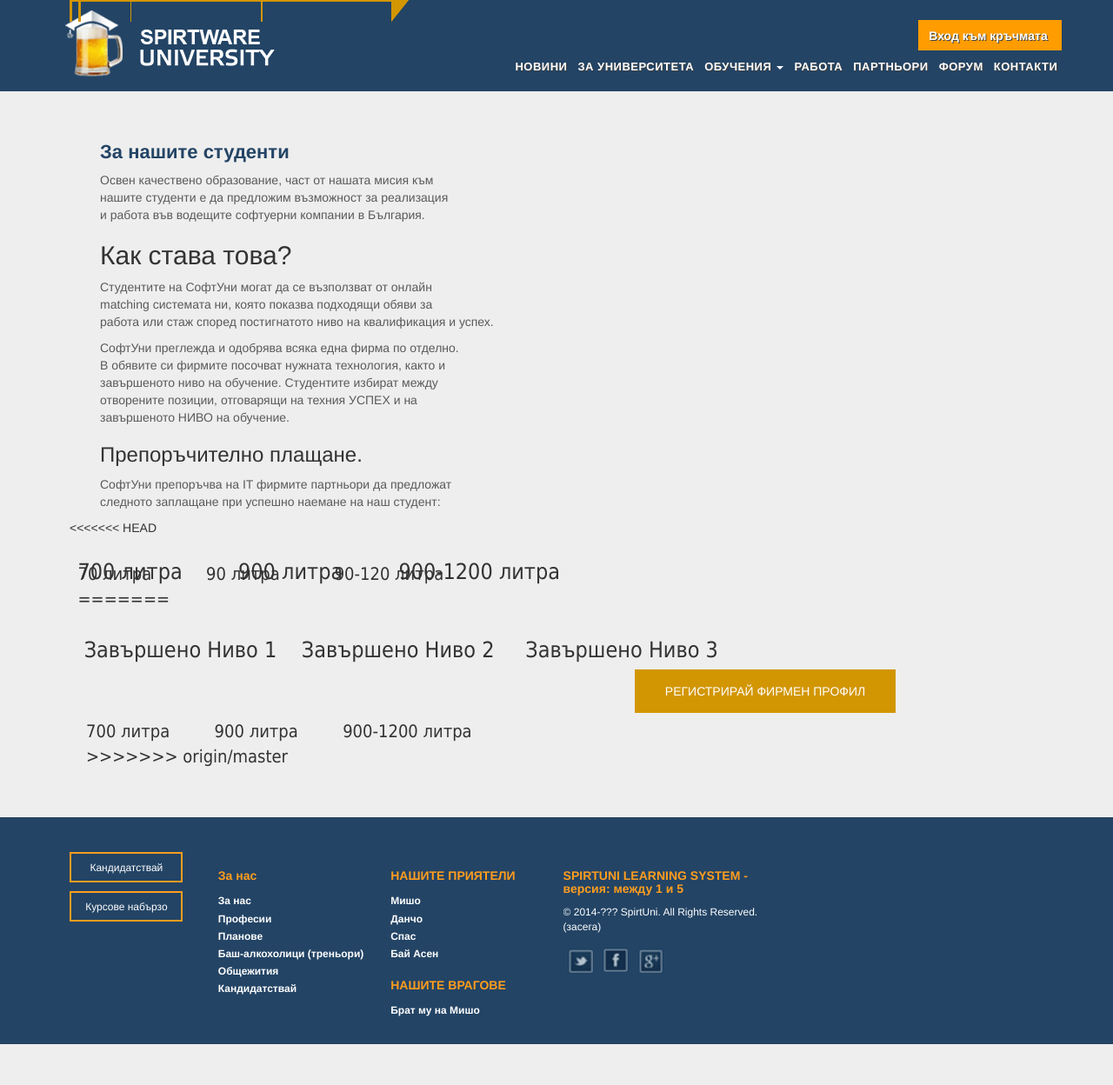
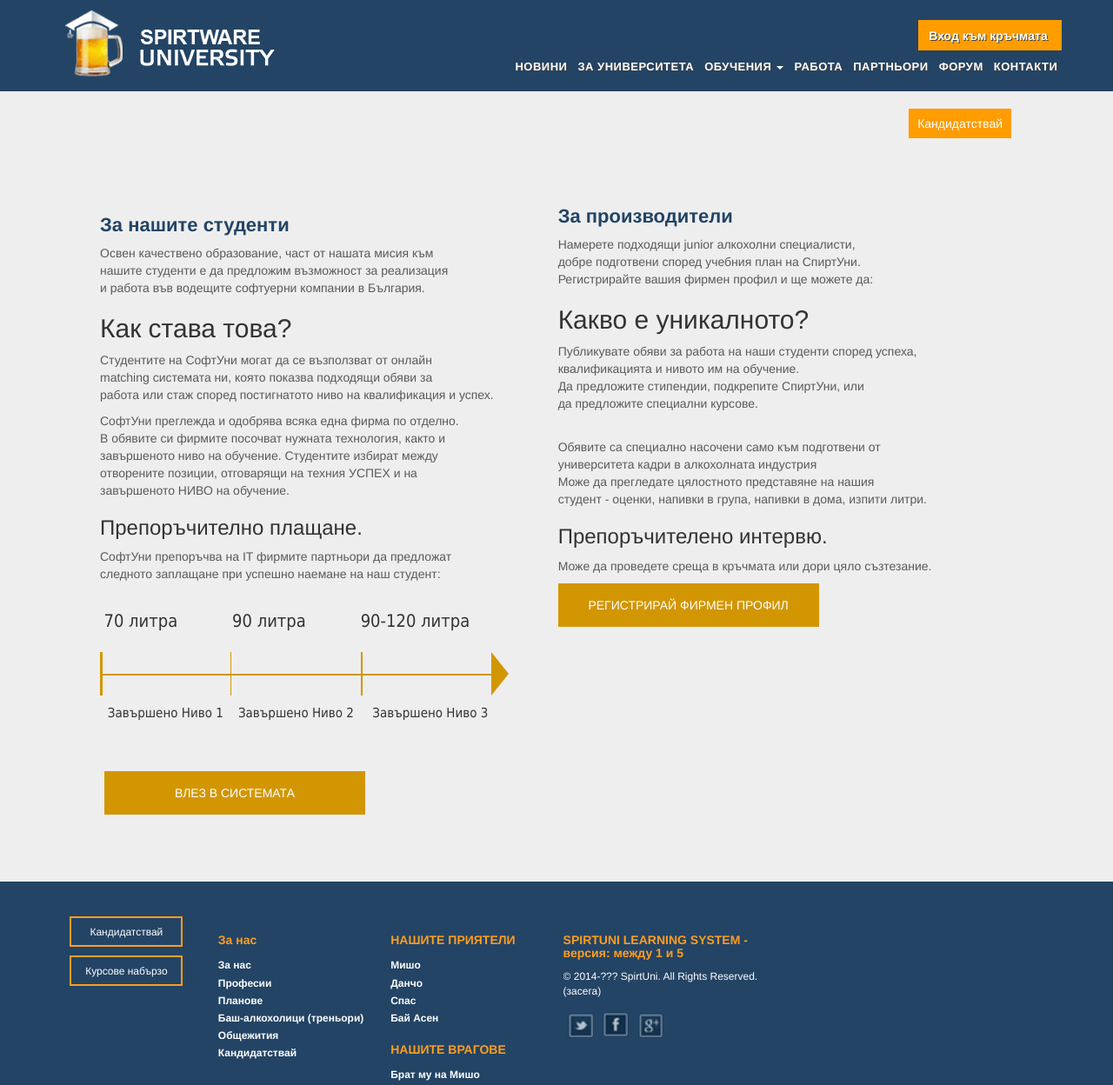
Before and after one commit to shizhi1/WebTWProject, a plain HTML site: page SpirtUni/jobs.html in a window 1280 px wide. Shown: the top 1248 px of the page at 87% size. Drawn offline with nearby package versions, Linux system fonts and the light colour scheme.

Commit message:
fixed issues
accidently merged two commits an hour ago instead of just comiting which
resulted in a big big mess that should be fine now

```diff
--- a/SpirtUni/bootstrap/css/jobs.css
+++ b/SpirtUni/bootstrap/css/jobs.css
@@ -65,14 +65,9 @@ div.lecturesTable table td {
     padding: 15px 0 15px 13px;
 }
 .MOTArrow{
-<<<<<<< HEAD
     position: relative;
     top: -30px;
     left:35px;
-=======
-    position: absolute;
-    top: 700px;
->>>>>>> origin/master
 }
 .vline{
     background-color: #d29603;
@@ -115,36 +110,16 @@ div.lecturesTable table td {
     border-left: 20px solid #d29603;
 }
 #predown{
-<<<<<<< HEAD
     position: relative;
     top: -15px;
     left: 30px;
-=======
-    position: absolute;
-    top: 720px;
-    font-size: 15px;
-}
-#predown2{
-    position: absolute;
-    top: 720px;
->>>>>>> origin/master
     font-size: 15px;
 }
 
 #preup{
-<<<<<<< HEAD
     position: relative;
     top: 0px;
     left: 30px;
-=======
-    position: absolute;
-    top: 630px;
-    font-size: 20px;
-}
-#preup2{
-    position: absolute;
-    top: 630px;
->>>>>>> origin/master
     font-size: 20px;
 }
 .pre{
@@ -165,7 +140,6 @@ div.lecturesTable table td {
    display: inline-block;
 }
 #buttonleft {
-<<<<<<< HEAD
     position: relative;
     top: 0px;
     left: 40px;
@@ -178,15 +152,4 @@ div.lecturesTable table td {
 }
 h1{
     font-size: 100;
-=======
-    position: absolute;
-    top: 770px;
-    left: 200px;
 }
-
-#buttonright{
-    position: absolute;
-    top: 770px;
-    left: 730px;
->>>>>>> origin/master
-}
--- a/SpirtUni/header-course.html
+++ b/SpirtUni/header-course.html
@@ -58,7 +58,7 @@
                                 <li><a href="whiskey-course.html">Whiskey 3D</a></li>
                                 <li><a href="#">Семинари</a></li>
                             </ul>
-                        <li><a href="#">РАБОТА</a></li>
+                        <li><a href="jobs.html">РАБОТА</a></li>
                         <li><a href="#">ПАРТНЬОРИ</a></li>
                         <li><a href="#">ФОРУМ</a></li>
                         <li><a href="#">КОНТАКТИ</a></li>
--- a/SpirtUni/header.html
+++ b/SpirtUni/header.html
@@ -58,7 +58,7 @@
                                 <li><a href="whiskey-course.html">Whiskey 3D</a></li>
                                 <li><a href="#">Семинари</a></li>
                             </ul>
-                        <li><a href="#">РАБОТА</a></li>
+                        <li><a href="jobs.html">РАБОТА</a></li>
                         <li><a href="#">ПАРТНЬОРИ</a></li>
                         <li><a href="#">ФОРУМ</a></li>
                         <li><a href="#">КОНТАКТИ</a></li>
--- a/SpirtUni/jobs.html
+++ b/SpirtUni/jobs.html
@@ -13,7 +13,7 @@
     <script src="//code.jquery.com/jquery-1.10.2.js"></script>
     <script>
         $(function () {
-            $("#head").load("header.html");
+            $("#head").load("header-course.html");
             $("#foot").load("footer.html");
         });
     </script>
@@ -69,15 +69,11 @@
                     следното заплащане при успешно наемане на наш студент: <br/>
                 </p>
             </div>
-<<<<<<< HEAD
-
             <h2>
                     <pre id="preup" class="pre">70 литра           90 литра           90-120 литра
-=======
-                <h2>
-                    <pre id="preup" class="pre">700 литра         900 литра         900-1200 литра
->>>>>>> origin/master
+
                     </pre>
+
             </h2>
             <div class="MOTArrow">
 
@@ -100,63 +96,38 @@
         </div>
         <div class="box">
             <div class="courseDescription">
-                        <h1>За нашите студенти</h1>
+                <h1>За производители</h1>
                 <p>
-                            Освен качествено образование, част от нашата мисия към <br/>
-                            нашите студенти е да предложим възможност за реализация <br/>
-                            и работа във водещите софтуерни компании в България.
+                    Намерете подходящи junior алкохолни специалисти, <br/>
+                    добре подготвени според учебния план на СпиртУни. <br/>
+                    Регистрирайте вашия фирмен профил и ще можете да:
                 </p>
-<<<<<<< HEAD
+
                 <h2>Какво е уникалното?</h2>
                 <p>Публикувате обяви за работа на наши студенти според успеха, <br/>
-                            квалификацията и новото им на обучение.<br/>
+                    квалификацията и нивото им на обучение.<br/>
                     Да предложите стипендии, подкрепите СпиртУни, или <br/>
-                            да предложите специални курсове <br/>
-=======
+                    да предложите специални курсове. <br/> <br/>
 
-                        <h2>Как става това?</h2>
-                        <p>Студентите на СофтУни могат да се възползват от онлайн <br/>
-                            matching системата ни, която показва подходящи обяви за <br/>
-                            работа или стаж според постигнатото ниво  на квалификация и успех.
->>>>>>> origin/master
                 </p>
+
                 <p>
-                            СофтУни преглежда и одобрява всяка една фирма по отделно. <br/>
-                            В обявите си фирмите посочват нужната технология, както и <br/>
-                            завършеното ниво на обучение. Студентите избират между <br/>
-                            отворените позиции, отговарящи на техния УСПЕХ и на <br/>
-                            завършеното НИВО на обучение.
+                    Обявите са специално насочени само към подготвени от <br/>
+                    университета кадри в алкохолната индустрия <br/>
+                    Може да прегледате цялостното представяне на нашия <br/>
+                    студент - оценки, напивки в група, напивки в дома, изпити литри.
                 </p>
 
                 <h3>
-                            Препоръчително плащане.
+                    Препоръчителено интервю.
                 </h3>
                 <p>
-                            СофтУни препоръчва на IT фирмите партньори да предложат <br/>
-                            следното заплащане при успешно наемане на наш студент: <br/>
+                    Може да проведете среща в кръчмата или дори цяло съзтезание. <br/>
                 </p>
             </div>
-                    <h2>
-                    <pre id="preup2" class="pre"    >700 литра         900 литра         900-1200 литра
-                    </pre>
-                    </h2>
+            <input type="button" value="РЕГИСТРИРАЙ ФИРМЕН ПРОФИЛ" id="buttonright" class="buttons"/>
+            <br/><br/><br/><br/><br/><br/><br/><br/><br/><br/><br/>
 
-                    <div class="MOTArrow">
-                        <div class="vline" id="vline1"> </div>
-                        <div class="line" > </div>
-                        <div class="vline" id="vline2" > </div>
-                        <div class="line" id="line1"></div>
-                        <div class="vline" id="vline3"></div>
-                        <div class="line" id="line2"></div>
-                        <div id="arrow"></div>
-                    </div>
-                    <h2>
-                    <pre id="predown2" class="pre"> Завършено Ниво 1    Завършено Ниво 2     Завършено Ниво 3
-                    </pre>
-                    </h2>
-
-                    <input type="button" value="РЕГИСТРИРАЙ ФИРМЕН ПРОФИЛ" id="buttonright" class="buttons"/>
-                    <br/><br/><br/><br/><br/><br/><br/><br/><br/><br/>
         </div>
     </div>
 
```
Lines whose indentation alone changed are shown as unchanged.
